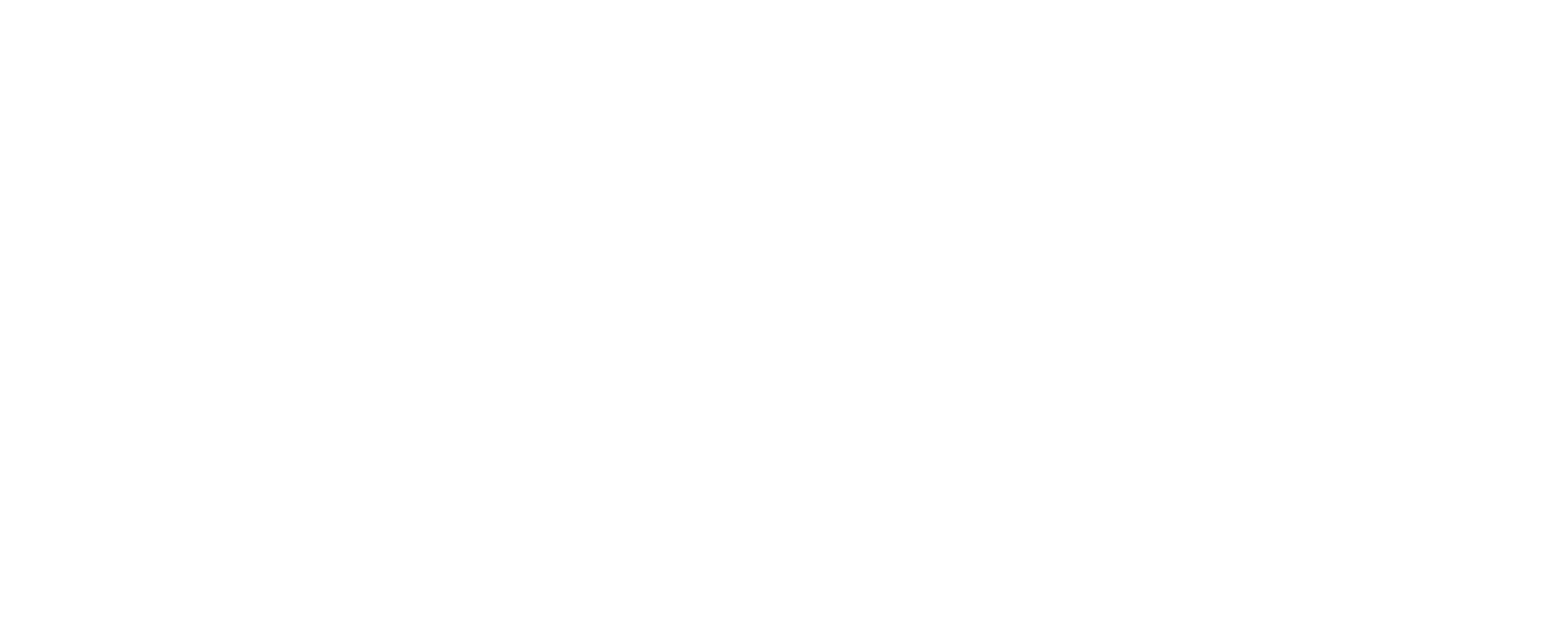
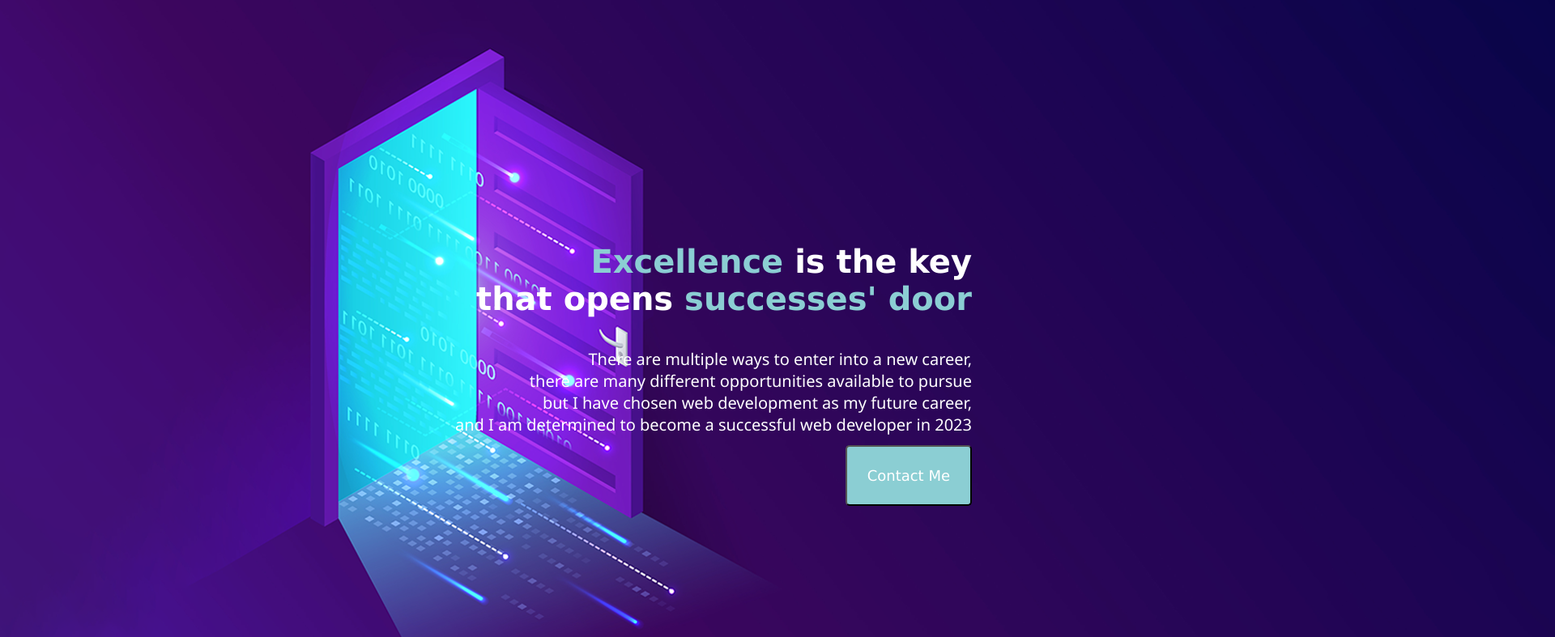
Before and after one commit to aasifantue007/assignment-1-phero, a plain HTML site: page index.html in a window 1280 px wide. Shown: the top 787 px of the page at 81% size, 1920 px wide, since content can reach past the window. Drawn offline with Linux system fonts and the light colour scheme.

Commit message:
bannner-done

```diff
--- a/index.html
+++ b/index.html
@@ -8,6 +8,21 @@
     <link rel="stylesheet" href="styles/style.css">
 </head>
 <body>
+    <header>
+        <div class="banner-container">
+            <img class="banner-image" src="/images/door-vector.png" alt="">
+            <h1 class="banner-text"><span class="blue-font">Excellence</span> is the key <br> that opens <span class="blue-font">successes' door</span></h1>
+            <p class="banner-paragraph">There are multiple ways to enter into a new career, <br> there are many different opportunities available to pursue <br> but I have chosen web development as my future career,  <br>and I am determined to become a successful web developer in 2023</p>
+            <button class="banner-button">Contact Me</button>
+
+
+
+
+        </div>
+
+        </div>
+        </div>
+    </header>
 
 </body>
 </html>
--- a/styles/style.css
+++ b/styles/style.css
@@ -0,0 +1,48 @@
+*{
+    padding: 0px;
+    margin: 0px;
+}
+.banner-container{
+    height: 100vh;
+    width: 100%;
+}
+.banner-image{
+    position: relative;
+    margin: 3;
+}
+.banner-text{
+    position: absolute;
+    top: 300px;
+    right:80px;
+    font-size: 40px;
+    text-shadow: 1px;
+    color: white;
+    text-justify: distribute;
+    text-align: center;
+    font-family:'Lucida Sans', 'Lucida Sans Regular', 'Lucida Grande', 'Lucida Sans Unicode', Geneva, Verdana, sans-serif;
+    text-align: right;
+}
+.banner-paragraph{
+    position: absolute;
+    top:430px;
+    right:80px;
+    font-size: 20px;
+    text-align: right;
+    justify-content: center;
+    color: white;
+    font-family:'Segoe UI', Tahoma, Geneva, Verdana, sans-serif;
+}
+.banner-button{
+    position: absolute;
+    top:550px;
+    right:80px;
+    padding: 25px;
+    background-color: #8BCED3;
+    font-size: 18px;
+    border-radius: 5px;
+    color: white;
+    font-family: Verdana, Geneva, Tahoma, sans-serif;
+}
+.blue-font{
+    color: #8BCED3;
+}
```
Also changed, not shown: images/banners/door-vector.png (deleted), images/banners/open-door.png (deleted), images/banners/rocket.png (deleted), images/door-vector.png (added).
